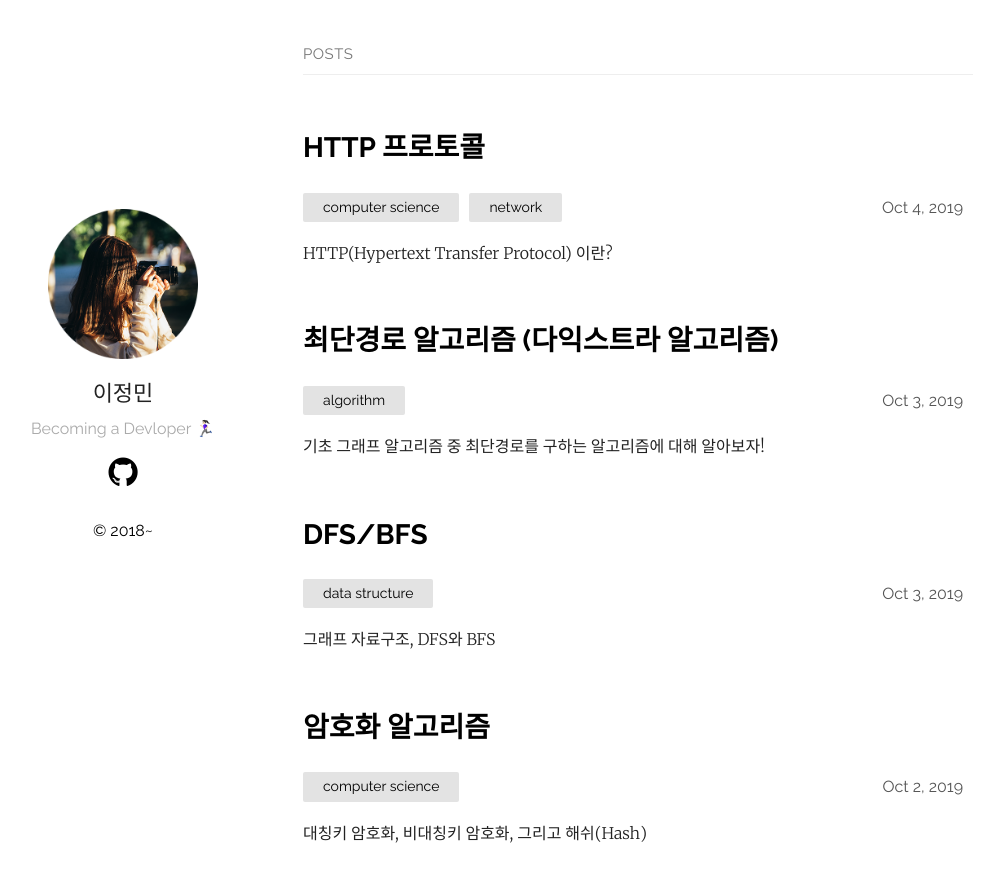
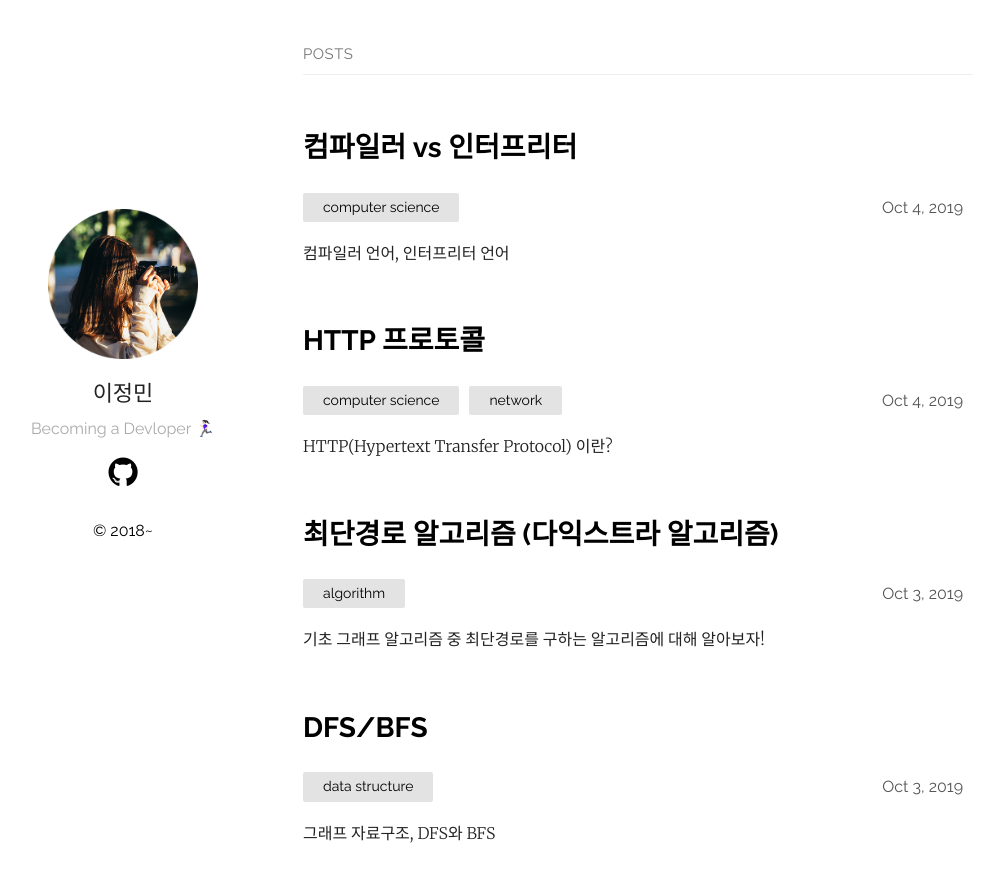
Before and after one commit to qlqnf16/qlqnf16.github.io, a Jekyll site: the page built from index.md, in a window 1280 px wide and 900 px high. Shown: the top 882 px of the window, without its empty margins (62-1056 px from the left). Built offline with Jekyll 4.4.1, drawn with Linux system fonts in a browser that asks for light colours; part of the change alters nothing that is shown.

Commit message:
1004 compiler and interpreter

```diff
--- /dev/null
+++ b/_posts/2019-10-04-compiler-vs-interpreter.md
@@ -0,0 +1,55 @@
+---
+layout: post
+
+title: "컴파일러 vs 인터프리터"
+
+category: [computer science]
+
+date: 2019-10-04 21:03
+---
+
+컴파일러 언어, 인터프리터 언어
+
+---
+
+**컴파일(compile)**이란 고레벨 언어를 저레벨 언어로 변환하는 과정을 말한다.
+
+**고레벨 언어**(High-level programming language)란, C나 JAVA 처럼 프로그래밍에 흔히 쓰이는 언어로, 인간의 언어와 닮아있다. 따라서 읽기 쉽고, 유지보수도 용이하다. 프로그래밍은 하드웨어를 통제하는 기술인데, 하드웨어는 **저레벨 언어**(Low level language, 기계어, 어셈블리어) 로만 제어가 가능하다. 즉 <u>_고레벨 언어를 저레벨 언어로 변환하는 과정_</u>이 필요하고, 그 과정을 컴파일이라고 한다.
+
+## 컴파일러 vs 인터프리터
+
+컴파일러와 인터프리터의 가장 대표적인 차이는 **번역시기**에서 비롯된다. **컴파일러**는 전체 코드를 기계어로 변환한 후 실행하는 반면, **인터프리터**는 각 행을 연속적으로 분석, 실행한다.
+
+#### 컴파일러
+
+컴파일러는 작성된 프로그램을 **한 번에 기계어로 번역**한다. 컴파일러는 번역이 필요한 프로그램을 모두 모아 번역해 하나의 바이너리 파일을 반환한다. 그리고 사용자가 바이너리 파일을 실행시키는 것이다.
+
+> 장점: 컴파일링이 모두 완료된 하나의 바이너리 파일을 실행시키기 때문에 속도가 빠르다.
+>
+> 단점: 새로운 컴퓨터에는 컴파일링을 새로 해야 한다. 칩의 명령셋이 서로 다를 수 있기 때문이다.
+
+대표적인 컴파일러 언어에는 **C, C++** 등이 있다.
+
+#### 인터프리터
+
+인터프리터는 번역해야 할 파일을 **한 줄씩 번역하고 실행**시킨다. 다른 말로 **스크립트언어**라고도 한다.
+
+> - 장점:
+>   1. 인터프리터만 설치되어 있다면 한 프로그램을 다른 컴퓨터에서도 실행시킬 수 있다.
+>   2. 빌드 과정이 따로 필요없기 때문에, 실행 중에도 소스코드를 수정/삭제하는 것이 가능하다.
+> - 단점: 컴파일러에 비해 실행속도가 느리다.
+
+대표적인 인터프리터 언어로는 **Python, Ruby, Javascript** 등이 있다.
+
+#### 참고) 하이브리드(Compiler-Interpreter-Compiler)
+
+![](https://t1.daumcdn.net/cfile/tistory/9980113F5C764B4124)
+
+**컴파일러와 인터프리터를 혼합**한 것. 하이브리드는 고레벨 언어를 '기계어에 가까운' 언어로 번역한 후, 그 번역된 파일을 한줄씩 인터프리터를 이용해 기계어로 번역 후 실행한다.
+
+하이브리드로 작동하는 대표적 언어는 **Java**가 있다. 자바 컴파일러는 작성된 프로그램을 16진수 바이트코드의 .class 파일로 번역한다. 그 후 자바 인터프리터가 이 바이트코드를 한 줄씩 번역해 CPU에서 실행시키는 것이다.
+
+### 참고 자료
+
+> - [프로그래밍 언어, 컴파일러, 인터프리터](https://imasoftwareengineer.tistory.com/43)
+> - [컴파일러와 인터프리터의 차이](https://m.blog.naver.com/ehcibear314/221228200531)
```
Also changed, not shown: _posts/2019-10-04-http.md (+1 -1 lines).
